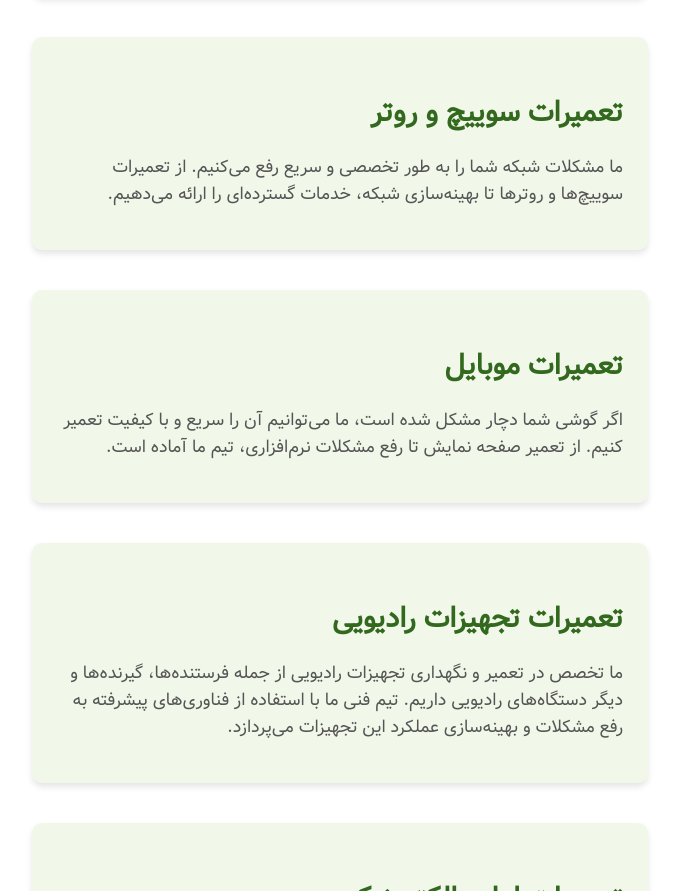
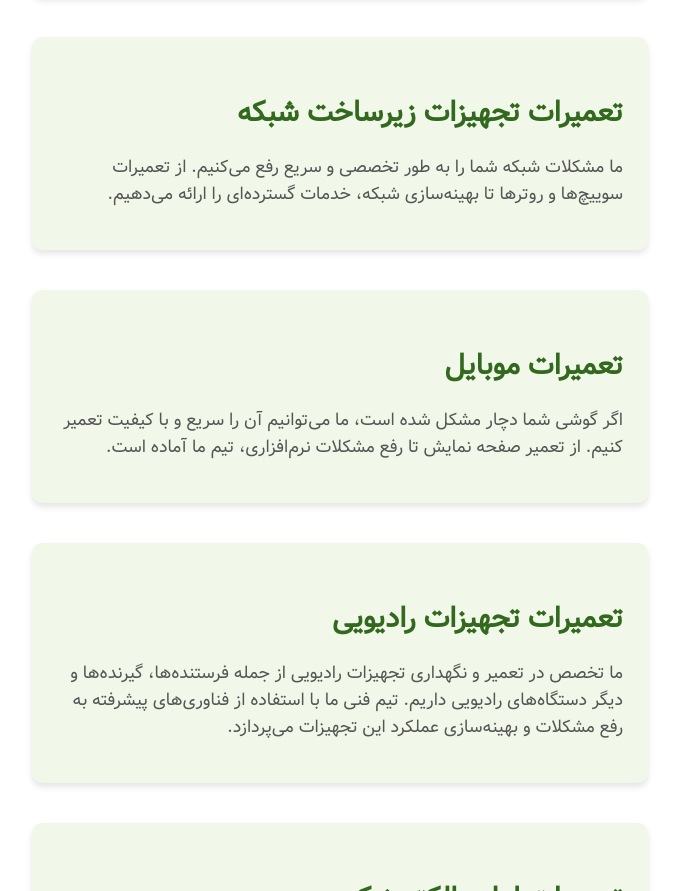
Before and after one commit to onliner-h/noavaranmoj, a plain HTML site: page index.html in a window 1280 px wide. Shown: the part 3051-3942 px from the top of the page, without its empty margins (582-1261 px from the left). Drawn offline with Linux system fonts and the light colour scheme.

Commit message:
Update index.html

```diff
--- a/index.html
+++ b/index.html
@@ -241,7 +241,7 @@
             </p>
         </div>
         <div class="service-card">
-            <h3 class="service-title">تعمیرات سوییچ و روتر</h3>
+            <h3 class="service-title">تعمیرات تجهیزات زیرساخت شبکه</h3>
             <p class="service-description">
                 ما مشکلات شبکه شما را به طور تخصصی و سریع رفع می‌کنیم. از تعمیرات سوییچ‌ها و روترها تا بهینه‌سازی شبکه، خدمات گسترده‌ای را ارائه می‌دهیم.
             </p>
```
